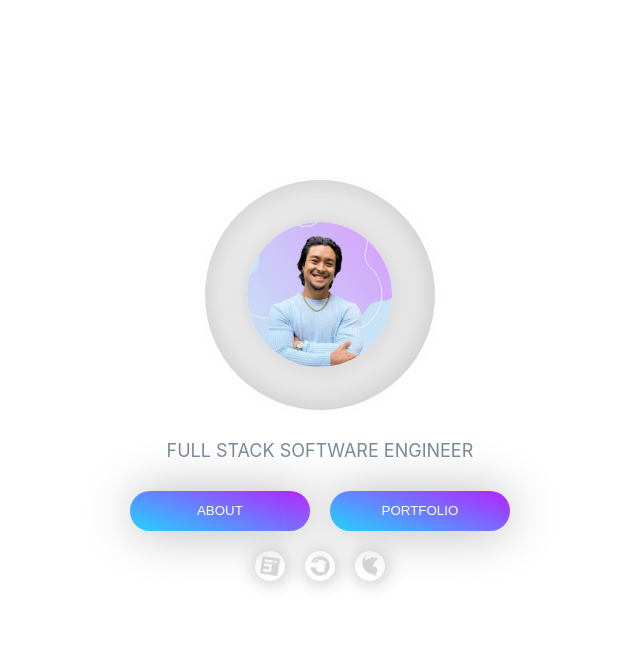
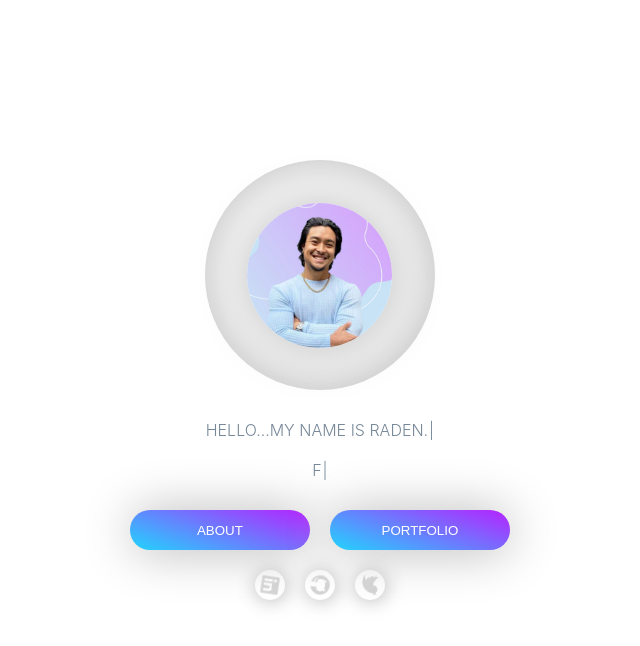
Before and after one commit to NewCodeOnDaBlock/new_portfolio, a React (Create React App) app: page / in a window 1280 px wide. Shown: the top 646 px of the page, without its empty margins (320-960 px from the left). Built offline with nearby package versions, Linux system fonts and the light colour scheme.

Commit message:
typewriter effect

```diff
--- a/package.json
+++ b/package.json
@@ -15,7 +15,9 @@
     "react": "^18.2.0",
     "react-dom": "^18.2.0",
     "react-scripts": "5.0.1",
+    "react-simple-typewriter": "^5.0.1",
     "sass": "^1.66.1",
+    "typewriter-effect": "^2.20.1",
     "web-vitals": "^2.1.4"
   },
   "scripts": {
--- a/src/components/MainBodyContainer.jsx
+++ b/src/components/MainBodyContainer.jsx
@@ -5,12 +5,14 @@ import ButtonComponent from './ButtonComponent';
 import PortfolioModalComponent from './PortfolioModalComponent';
 import SocialIconComponent from './SocialIconComponent';
 import { motion } from "framer-motion"
-
+import Typewriter from 'typewriter-effect'
 
 
 const MainBodyContainer = () => {
   const [isAboutMeOpen, setIsAboutMeOpen] = useState(false)
   const [isPortfolioOpen, setIsPortfolioOpen] = useState(false)
+
+
 
 
   const closeModals = () => {
@@ -58,22 +60,33 @@ const MainBodyContainer = () => {
             style={{cursor: 'pointer'}}
           />
         </div>
-        <motion.h1
-          transition={{ type: "spring", stiffness: 100 }}
-          initial={{scale: 0}}
-          animate={{
-            x: 0, scale: 1,
-            ease: "linear",
-            duration: 5,
-          }}
+        <h1
           style={{
             textAlign: 'center',
             color: 'lightslategrey',
-            fontSize: '18px',
-            fontWeight: '400'
+            fontSize: '16px',
+            fontWeight: '300'
           }}>
-          FULL STACK SOFTWARE ENGINEER
-        </motion.h1>
+        <Typewriter
+          onInit={(typewriter) => {
+            typewriter
+            .typeString('HELLO...')
+            .pauseFor(1000)
+            .typeString('<span></span>')
+            .typeString("MY NAME IS RADEN.")
+            .start();
+          }}
+        />
+        <br></br>
+        <Typewriter
+          onInit={(typewriter) => {
+            typewriter
+            .pauseFor(5000)
+            .typeString("FULL STACK SOFTWARE DEVELOPER AT YOUR SERVICE!")
+            .start();
+          }}
+        />
+        </h1>
         <div className='btn-container'>
           <ButtonComponent
             isAboutMeOpen={isAboutMeOpen}
```
Also changed, not shown: 1 other file (tests, documents, lock files or other folders).
